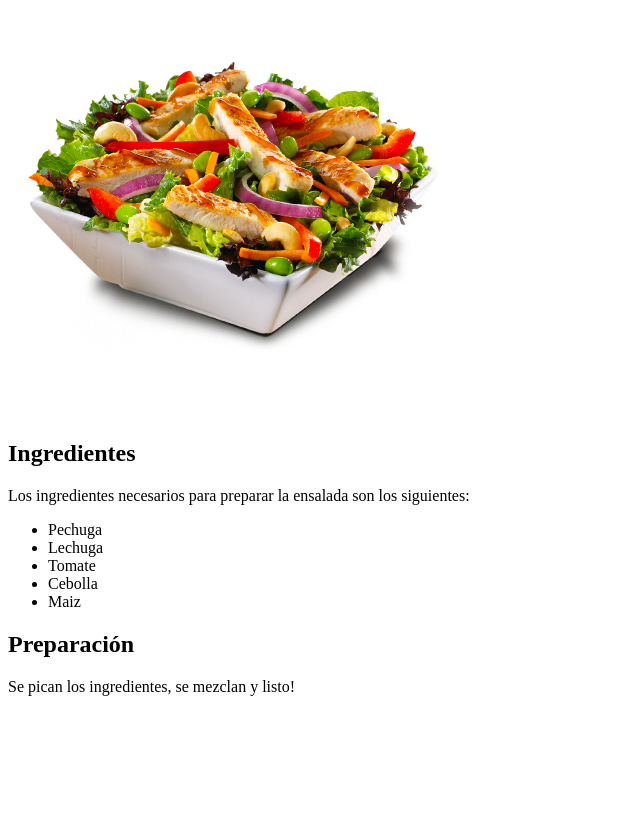
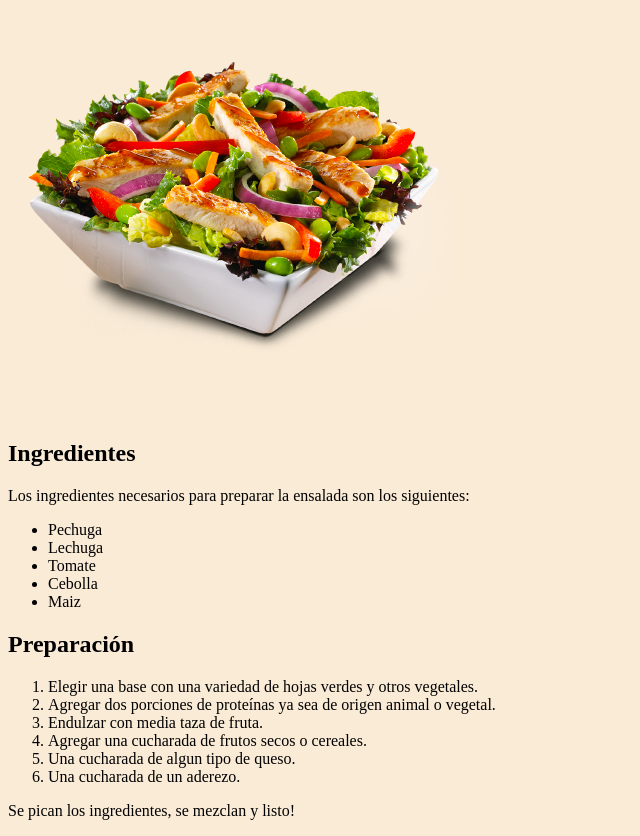
Before and after one commit to 36ms/aspirantes-mir-html-y-css, a plain HTML site: page ejercicio1-html-y-css/index.html in a window 1280 px wide. Shown: the part 79-915 px from the top of the page, without its empty margins (0-640 px from the left). Before the commit the page ends 800 px from the top, so only its background shows below. Drawn offline with Linux system fonts and the light colour scheme.

Commit message:
lista ordenada - ejercicio bonus

```diff
--- a/ejercicio1-html-y-css/estilos.css
+++ b/ejercicio1-html-y-css/estilos.css
@@ -1,3 +1,7 @@
 h1 {
     color: #4d0099;
 }
+
+body{
+    background-color: antiquewhite;
+}
--- a/ejercicio1-html-y-css/index.html
+++ b/ejercicio1-html-y-css/index.html
@@ -20,6 +20,14 @@
         <li>Maiz</li>
     </ul>
     <h2>Preparación</h2>
+    <ol>
+        <li>Elegir una base con una variedad de hojas verdes y otros vegetales.</li>
+        <li>Agregar dos porciones de proteínas ya sea de origen animal o vegetal.</li>
+        <li>Endulzar con media taza de fruta.</li>
+        <li>Agregar una cucharada de frutos secos o cereales.</li>
+        <li>Una cucharada de algun tipo de queso.</li>
+        <li>Una cucharada de un aderezo.</li>
+    </ol>
     <p>Se pican los ingredientes, se mezclan y listo!</p>
 
 </body>
```
